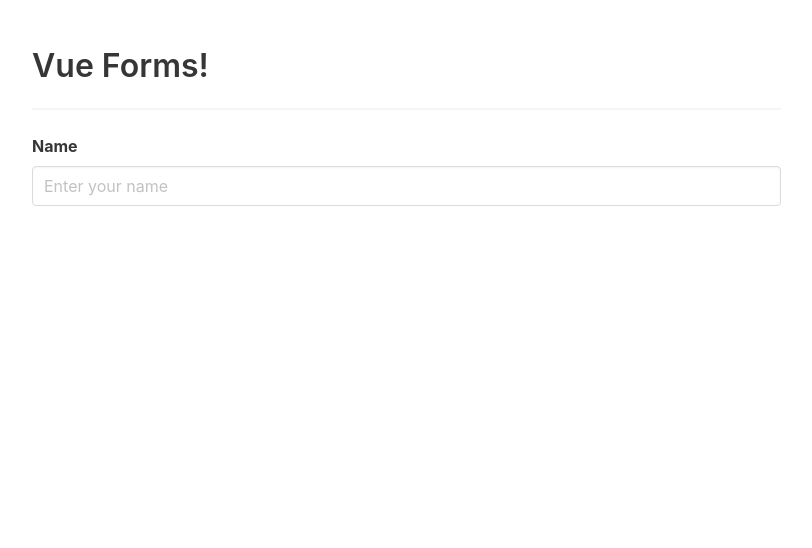
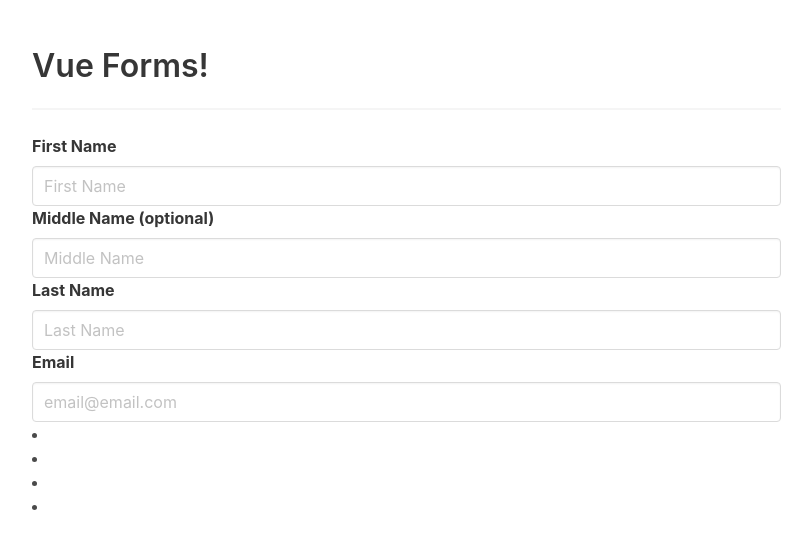
Before and after one commit to nuggetsnegin/vueform, a plain HTML site: page index.html in a window 1280 px wide. Shown: the whole page, without its empty margins (16-828 px from the left). Drawn offline with nearby package versions, Linux system fonts and the light colour scheme.

Commit message:
more form fields

```diff
--- a/index.html
+++ b/index.html
@@ -18,20 +18,49 @@
 
           <section class="form">
             <div class="field">
-              <label for="name" class="label">Name</label>
-              <div class="control">
-                <input
-                  v-model="form.name"
-                  class="input"
-                  type="text"
-                  placeholder="Enter your name"
-                />
-              </div>
-              <!--control-->
+              <label for="first-name" class="label">First Name</label>
+              <input
+                v-model="form.firstName"
+                class="input"
+                type="text"
+                id="first-name"
+                placeholder="First Name"
+              />
+              <label for="middle-name" class="label"
+                >Middle Name <span>(optional)</span></label
+              >
+              <input
+                v-model="form.middleName"
+                class="input"
+                type="text"
+                id="middle-name"
+                placeholder="Middle Name"
+              />
+              <label for="last-name" class="label">Last Name</label>
+              <input
+                v-model="form.lastName"
+                class="input"
+                type="text"
+                id="last-name"
+                placeholder="Last Name"
+              />
+              <label for="email" class="label">Email</label>
+              <input
+                v-model="form.email"
+                class="input"
+                type="email"
+                id="email"
+                placeholder="email@email.com"
+              />
             </div>
             <!--field-->
           </section>
           <!-- form-->
+          <div class="output">
+            <li v-for="item in form">
+              {{ item }}
+            </li>
+          </div>
         </section>
         <!--section-->
       </div>
@@ -44,7 +73,10 @@
         el: "#app",
         data: {
           form: {
-            name: ""
+            firstName: "",
+            middleName: "",
+            lastName: "",
+            email: ""
           }
         }
       });
```
